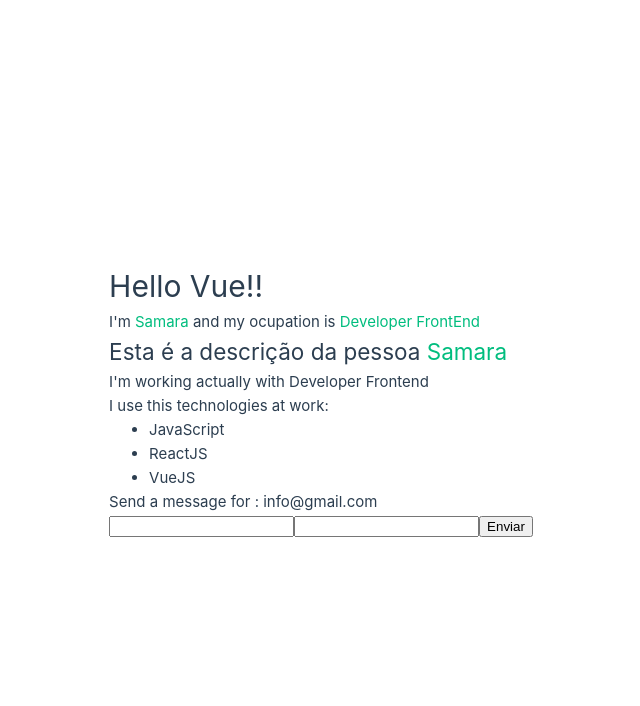
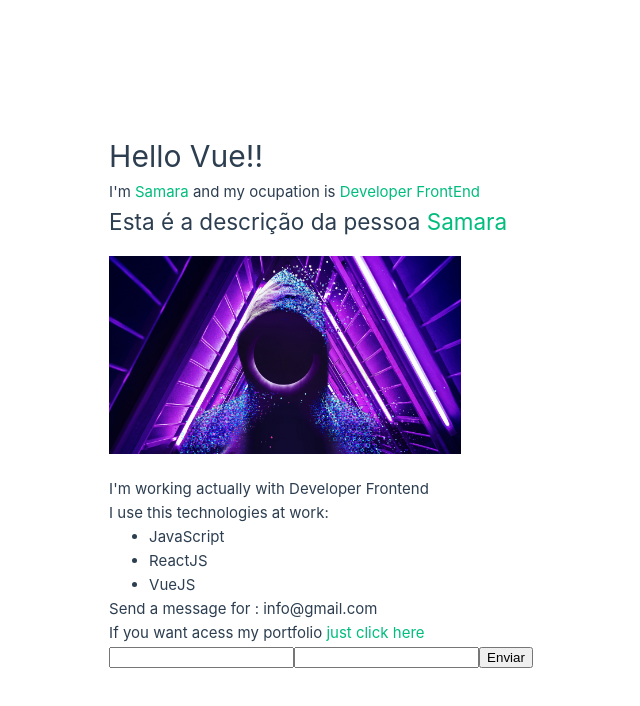
Before and after one commit to SamaraSilvia81/Vue3JS-Curso-Hora-De-Codar, a Vue app in the folder 2_project_vue/: page / in a window 1280 px wide. Shown: the top 706 px of the page, without its empty margins (319-959 px from the left). Built offline with nearby package versions, Linux system fonts and the light colour scheme.

Commit message:
Added Dinamics Attributes (V-bind or :)

```diff
--- a/2_project_vue/src/assets/main.css
+++ b/2_project_vue/src/assets/main.css
@@ -8,7 +8,16 @@
   font-weight: normal;
 }
 
+img {
+  width: 22rem;
+  margin: 1rem 0;
+  /* margin: 1rem 5rem;
+  height: 10rem;
+  border-radius: 100%; */
+}
+
 span,
+a,
 .green {
   text-decoration: none;
   color: hsla(160, 100%, 37%, 1);
--- a/2_project_vue/src/components/Info.vue
+++ b/2_project_vue/src/components/Info.vue
@@ -1,9 +1,7 @@
 <template>
     <!--Descrever uma pessoa-->
     <div id="info-person">
-        <!--As diretivas permite implemntar lógica js no html-->
-        <!--Tudo que estiver dentro de "" é lógica JS-->
-        <!--If sempre precisa do else-->
+        <Picture/>
         <p v-if="is_working">I'm working actually with Developer Frontend</p>
         <p v-else>I'm looking for new opportunities!</p>
         <p>I use this technologies at work: </p>
@@ -12,19 +10,27 @@
             <li>ReactJS</li>
             <li>VueJS</li>
         </ul>
-        <!--Caso não queira usar o if pode usar ele - É um toogle -->
         <p v-show="show_email">Send a message for : {{ email }} </p>
+        <!--Usamos o v-bind, se não a url que passamos estaria ativa na própria tag e queremos que ela seja apenas uma referência. Assim como, ocorre com "is_working"-->
+        <p>If you want acess my portfolio <a v-bind:href="my_link" target="_blank"> just click here </a> </p>
     </div>
 </template>
 
 <script lang="ts">
+
+    import Picture from './Picture.vue';
+
     export default {
         name: "Info",
+        components:{
+            Picture
+        },
         data(){
             return {
                 is_working: true,
                 show_email: true,
-                email: "info@gmail.com"
+                email: "info@gmail.com",
+                my_link: "http://google.com"
             }
         }
     }
--- /dev/null
+++ b/2_project_vue/src/components/Picture.vue
@@ -0,0 +1,18 @@
+<template>
+    <div id="picture">
+        <!--Podemos encurtar v-bind só colocando :-->
+        <img :src="avatar" :alt="description">
+    </div>
+</template>
+
+<script lang="ts">
+    export default {
+        name: "Picture",
+        data(){
+            return {
+                avatar: "../img/avatar.jpg",
+                description: "Avatar developer"
+            }
+        }
+    }
+</script>
```
Also changed, not shown: 2_project_vue/public/img/avatar.jpg (added), 1 other file (tests, documents, lock files or other folders).
